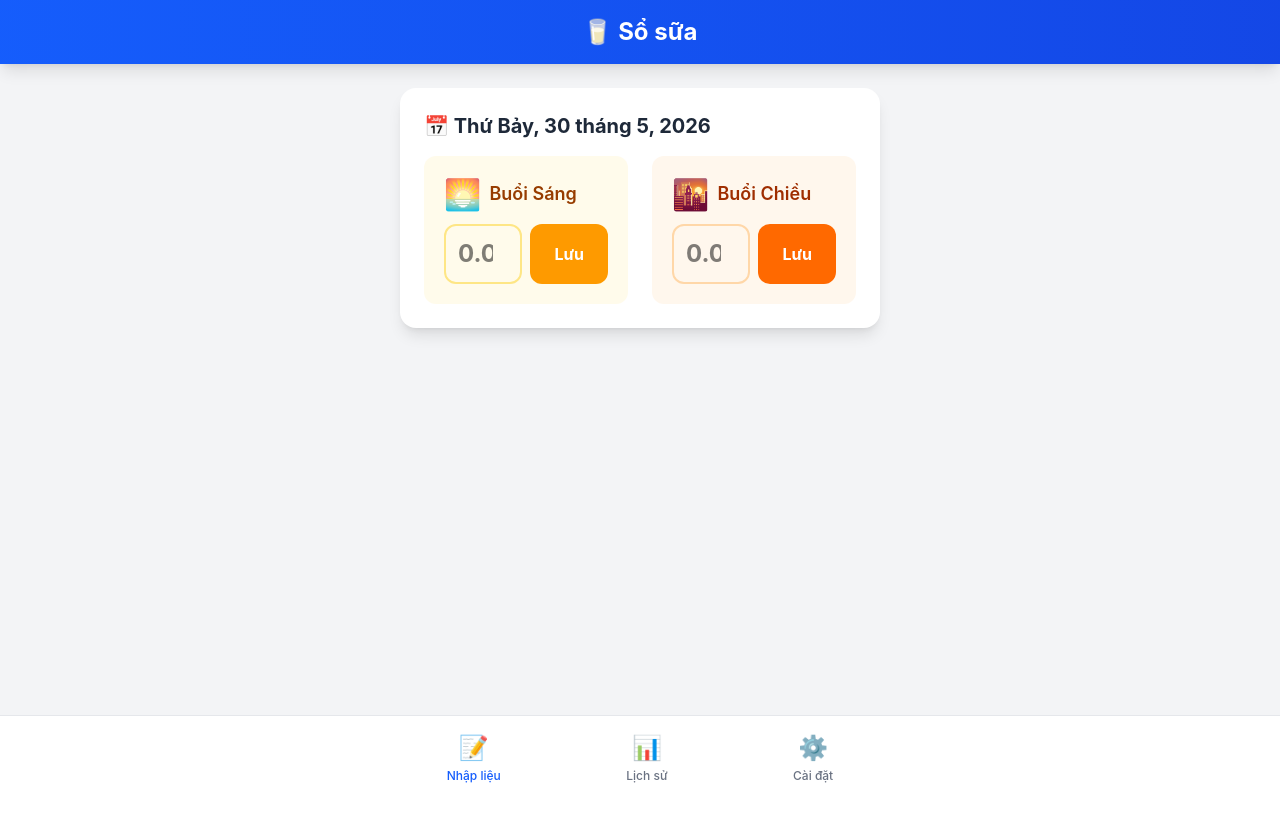
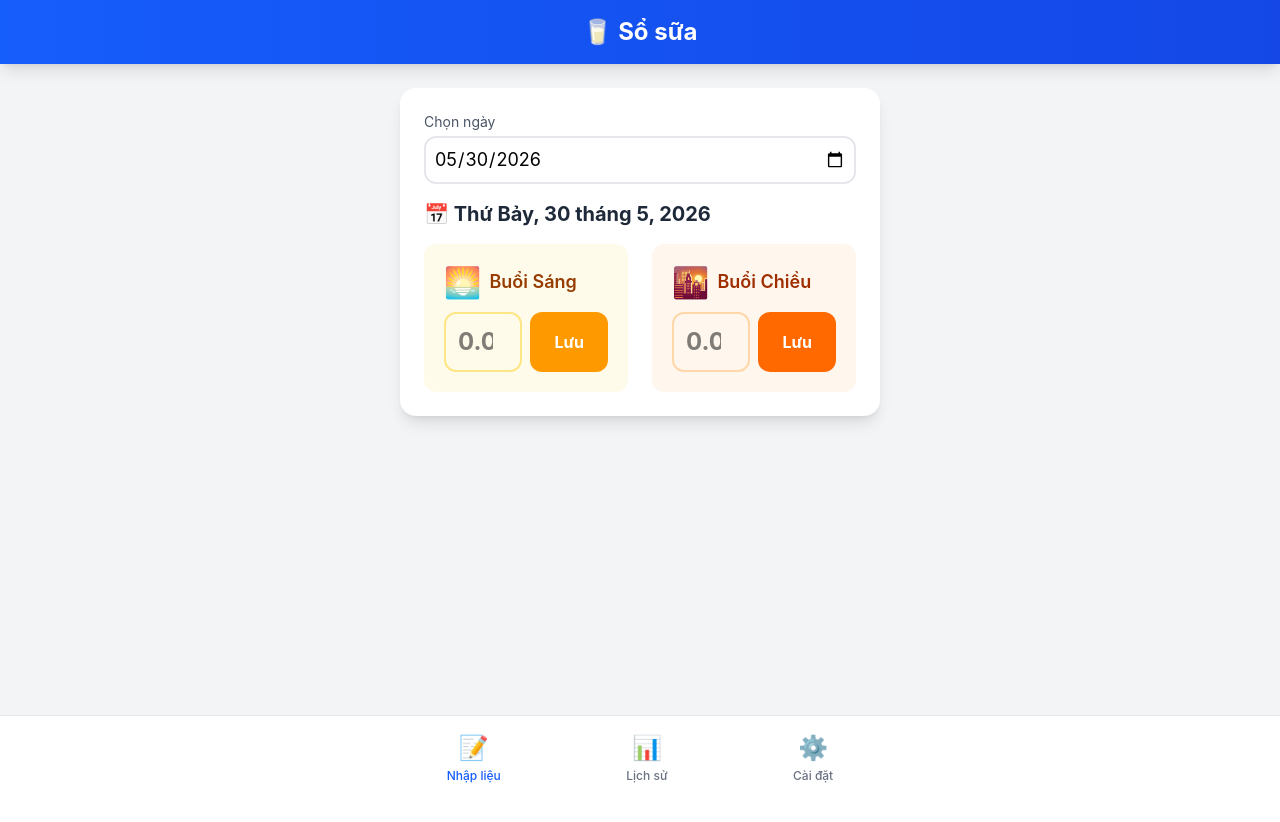
Before and after one commit to ryandao65/so-sua, a React (Vite) app: page / in a window 1280 px wide. Shown: the top 822 px of the page. Built offline with nearby package versions, Linux system fonts and the light colour scheme.

Commit message:
feat: add date picker for back-dating entries

```diff
--- a/src/components/TodayInput.tsx
+++ b/src/components/TodayInput.tsx
@@ -1,29 +1,52 @@
+import { useState, useEffect } from 'react';
 import { useMilkEntries } from '../hooks/useMilkEntries';
+import { formatDate, type MilkEntry } from '../types';
 
 interface TodayInputProps {
   onRefresh: () => void;
 }
 
 export function TodayInput({ onRefresh }: TodayInputProps) {
-  const { getTodayEntry, updateEntry } = useMilkEntries();
-  const entry = getTodayEntry();
+  const { entries, updateEntry } = useMilkEntries();
   const today = new Date();
+  const [selectedDate, setSelectedDate] = useState(formatDate(today));
+  const [displayEntry, setDisplayEntry] = useState<MilkEntry | null>(null);
+
+  // Update displayEntry when date or entries change
+  useEffect(() => {
+    const existing = entries.find((e) => e.date === selectedDate);
+    setDisplayEntry(existing || { date: selectedDate, morning: null, afternoon: null });
+  }, [selectedDate, entries]);
 
   const handleSubmit = (field: 'morning' | 'afternoon') => {
     const input = document.getElementById(field) as HTMLInputElement;
     const value = parseFloat(input.value);
 
     if (!isNaN(value) && value > 0) {
-      updateEntry(entry.date, field, value);
+      updateEntry(selectedDate, field, value);
       input.value = '';
       onRefresh();
     }
   };
 
+  const entry = displayEntry || { date: selectedDate, morning: null, afternoon: null };
+  const displayDate = new Date(selectedDate + 'T00:00:00');
+
   return (
     <div className="bg-white rounded-2xl shadow-lg p-6 mb-6">
+      <div className="mb-4">
+        <label className="block text-sm text-gray-600 mb-1">Chọn ngày</label>
+        <input
+          type="date"
+          value={selectedDate}
+          max={formatDate(today)}
+          onChange={(e) => setSelectedDate(e.target.value)}
+          className="w-full text-lg p-2 border-2 border-gray-200 rounded-xl focus:border-blue-500 focus:outline-none"
+        />
+      </div>
+
       <h2 className="text-xl font-bold text-gray-800 mb-4">
-        📅 {today.toLocaleDateString('vi-VN', {
+        📅 {displayDate.toLocaleDateString('vi-VN', {
           weekday: 'long',
           day: 'numeric',
           month: 'long',
@@ -93,12 +116,12 @@ export function TodayInput({ onRefresh }: TodayInputProps) {
         </div>
       </div>
 
-      {/* Tổng hôm nay */}
+      {/* Tổng */}
       {(entry.morning !== null || entry.afternoon !== null) && (
         <div className="mt-4 p-4 bg-gray-100 rounded-xl text-center">
-          <span className="text-gray-600">Tổng hôm nay: </span>
+          <span className="text-gray-600">Tổng: </span>
           <span className="text-2xl font-bold text-gray-800">
-            {(entry.morning || 0) + (entry.afternoon || 0)} lít
+            {((entry.morning || 0) + (entry.afternoon || 0)).toFixed(1)} lít
           </span>
         </div>
       )}
```
Also changed, not shown: 4 other files (tests, documents, lock files or other folders).
